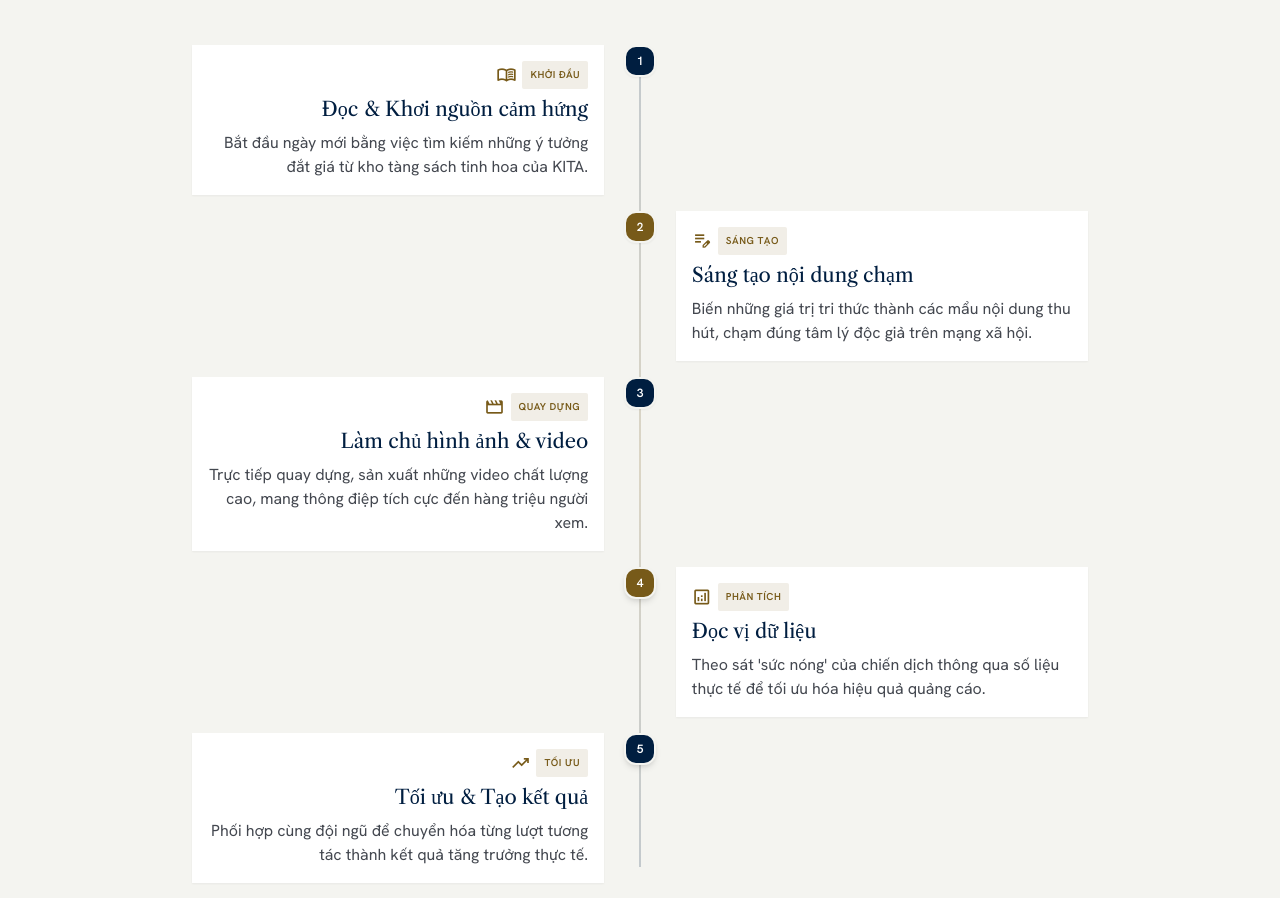
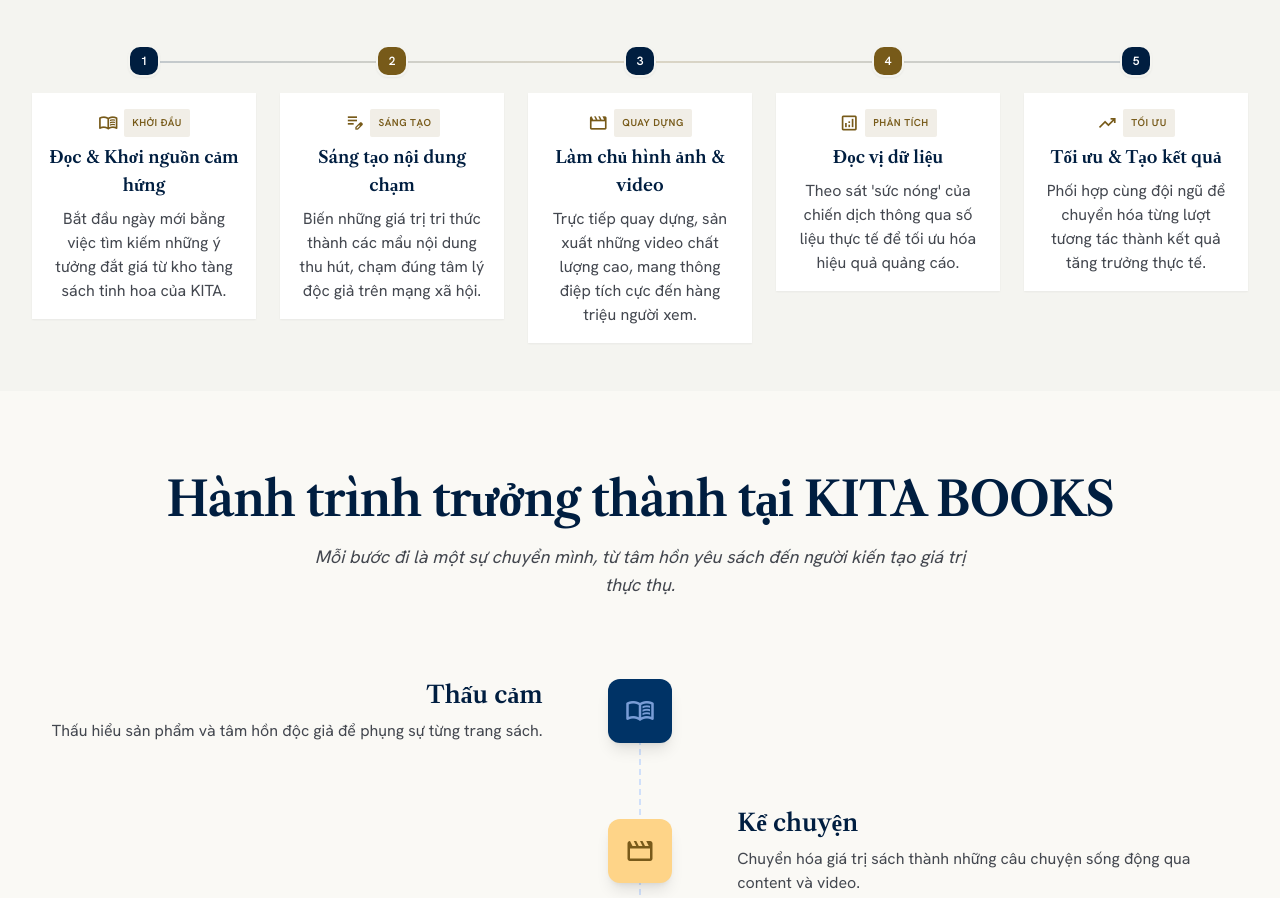
Before and after one commit to VicTran/kita-books-recruitment, a plain HTML site: page index.html in a window 1280 px wide. Shown: the part 3799-4697 px from the top of the page. Drawn offline with nearby package versions, Linux system fonts and the light colour scheme.

Commit message:
design: Implement responsive horizontal timeline layout on desktop

```diff
--- a/index.html
+++ b/index.html
@@ -387,141 +387,113 @@
           Kiến tạo các chiến dịch marketing đột phá, quản lý cộng đồng độc giả, và định hình phong cách sống qua từng
           ấn phẩm.
         </p>
-        <div class="relative mt-8 md:mt-12 max-w-4xl mx-auto text-left">
-          <!-- Timeline Track (Desktop: Center, Mobile: Left) -->
-          <div class="absolute left-4 md:left-1/2 top-4 bottom-4 w-0.5 bg-gradient-to-b from-primary/20 via-secondary/20 to-primary/20 -translate-x-1/2"></div>
+        <div class="relative mt-8 md:mt-12 max-w-7xl mx-auto text-left">
+          <!-- Horizontal Timeline Line (Desktop Only) -->
+          <div class="hidden md:block absolute top-[16px] left-[10%] right-[10%] h-0.5 bg-gradient-to-r from-primary/20 via-secondary/20 to-primary/20 -z-0"></div>
 
-          <div class="space-y-6 md:space-y-4 relative">
+          <!-- Vertical Timeline Line (Mobile Only) -->
+          <div class="absolute left-4 md:hidden top-4 bottom-4 w-0.5 bg-gradient-to-b from-primary/20 via-secondary/20 to-primary/20 -translate-x-1/2"></div>
+
+          <div class="grid grid-cols-1 md:grid-cols-5 gap-6 md:gap-4 lg:gap-6 relative">
             <!-- Step 1 -->
-            <div class="flex flex-col md:flex-row items-start md:justify-between w-full relative">
-              <!-- Marker (Center on Desktop, Left on Mobile) -->
-              <div class="absolute left-4 md:left-1/2 -translate-x-1/2 flex items-center justify-center z-10">
+            <div class="flex flex-row md:flex-col items-start md:items-center text-left md:text-center relative">
+              <div class="absolute left-4 md:static -translate-x-1/2 md:translate-x-0 flex items-center justify-center z-10 md:mb-4">
                 <div class="w-8 h-8 rounded-full bg-primary text-on-primary flex items-center justify-center font-bold shadow-sm border-2 border-[#f4f4f0] text-xs hover:scale-115 transition-transform duration-300">
                   1
                 </div>
               </div>
-
-              <!-- Card Content -->
-              <div class="w-full md:w-[46%] pl-10 md:pl-0 md:text-right flex flex-col items-start md:items-end">
+              <div class="w-full pl-10 md:pl-0">
                 <div class="bg-surface-container-lowest editorial-border p-4 shadow-sm hover:shadow-md transition-all duration-300 w-full hover:-translate-y-0.5">
-                  <div class="flex items-center gap-1.5 md:justify-end mb-1.5">
+                  <div class="flex items-center gap-1.5 justify-start md:justify-center mb-1.5">
                     <span class="material-symbols-outlined text-secondary text-xl">menu_book</span>
                     <span class="bg-secondary/10 text-secondary text-[10px] font-bold px-2 py-0.5 rounded uppercase tracking-wider">Khởi đầu</span>
                   </div>
-                  <h3 class="font-headline-sm text-lg md:text-xl text-primary mb-2">Đọc &amp; Khơi nguồn cảm hứng</h3>
+                  <h3 class="font-headline-sm text-lg md:text-[17px] text-primary mb-2 font-semibold">Đọc &amp; Khơi nguồn cảm hứng</h3>
                   <p class="text-sm md:text-body-md text-on-surface-variant leading-relaxed">
                     Bắt đầu ngày mới bằng việc tìm kiếm những ý tưởng đắt giá từ kho tàng sách tinh hoa của KITA.
                   </p>
                 </div>
               </div>
-
-              <!-- Empty spacer for desktop layout symmetry -->
-              <div class="hidden md:block w-[46%]"></div>
             </div>
-
             <!-- Step 2 -->
-            <div class="flex flex-col md:flex-row items-start md:justify-between w-full relative">
-              <!-- Marker -->
-              <div class="absolute left-4 md:left-1/2 -translate-x-1/2 flex items-center justify-center z-10">
+            <div class="flex flex-row md:flex-col items-start md:items-center text-left md:text-center relative">
+              <div class="absolute left-4 md:static -translate-x-1/2 md:translate-x-0 flex items-center justify-center z-10 md:mb-4">
                 <div class="w-8 h-8 rounded-full bg-secondary text-on-secondary flex items-center justify-center font-bold shadow-sm border-2 border-[#f4f4f0] text-xs hover:scale-115 transition-transform duration-300">
                   2
                 </div>
               </div>
-
-              <!-- Empty spacer for desktop layout symmetry -->
-              <div class="hidden md:block w-[46%]"></div>
-
-              <!-- Card Content -->
-              <div class="w-full md:w-[46%] pl-10 md:pl-0 text-left flex flex-col items-start">
+              <div class="w-full pl-10 md:pl-0">
                 <div class="bg-surface-container-lowest editorial-border p-4 shadow-sm hover:shadow-md transition-all duration-300 w-full hover:-translate-y-0.5">
-                  <div class="flex items-center gap-1.5 mb-1.5">
+                  <div class="flex items-center gap-1.5 justify-start md:justify-center mb-1.5">
                     <span class="material-symbols-outlined text-secondary text-xl">edit_note</span>
                     <span class="bg-secondary/10 text-secondary text-[10px] font-bold px-2 py-0.5 rounded uppercase tracking-wider">Sáng tạo</span>
                   </div>
-                  <h3 class="font-headline-sm text-lg md:text-xl text-primary mb-2">Sáng tạo nội dung chạm</h3>
+                  <h3 class="font-headline-sm text-lg md:text-[17px] text-primary mb-2 font-semibold">Sáng tạo nội dung chạm</h3>
                   <p class="text-sm md:text-body-md text-on-surface-variant leading-relaxed">
                     Biến những giá trị tri thức thành các mẩu nội dung thu hút, chạm đúng tâm lý độc giả trên mạng xã hội.
                   </p>
                 </div>
               </div>
             </div>
-
             <!-- Step 3 -->
-            <div class="flex flex-col md:flex-row items-start md:justify-between w-full relative">
-              <!-- Marker -->
-              <div class="absolute left-4 md:left-1/2 -translate-x-1/2 flex items-center justify-center z-10">
+            <div class="flex flex-row md:flex-col items-start md:items-center text-left md:text-center relative">
+              <div class="absolute left-4 md:static -translate-x-1/2 md:translate-x-0 flex items-center justify-center z-10 md:mb-4">
                 <div class="w-8 h-8 rounded-full bg-primary text-on-primary flex items-center justify-center font-bold shadow-sm border-2 border-[#f4f4f0] text-xs hover:scale-115 transition-transform duration-300">
                   3
                 </div>
               </div>
-
-              <!-- Card Content -->
-              <div class="w-full md:w-[46%] pl-10 md:pl-0 md:text-right flex flex-col items-start md:items-end">
+              <div class="w-full pl-10 md:pl-0">
                 <div class="bg-surface-container-lowest editorial-border p-4 shadow-sm hover:shadow-md transition-all duration-300 w-full hover:-translate-y-0.5">
-                  <div class="flex items-center gap-1.5 md:justify-end mb-1.5">
+                  <div class="flex items-center gap-1.5 justify-start md:justify-center mb-1.5">
                     <span class="material-symbols-outlined text-secondary text-xl">movie</span>
                     <span class="bg-secondary/10 text-secondary text-[10px] font-bold px-2 py-0.5 rounded uppercase tracking-wider">Quay dựng</span>
                   </div>
-                  <h3 class="font-headline-sm text-lg md:text-xl text-primary mb-2">Làm chủ hình ảnh &amp; video</h3>
+                  <h3 class="font-headline-sm text-lg md:text-[17px] text-primary mb-2 font-semibold">Làm chủ hình ảnh &amp; video</h3>
                   <p class="text-sm md:text-body-md text-on-surface-variant leading-relaxed">
                     Trực tiếp quay dựng, sản xuất những video chất lượng cao, mang thông điệp tích cực đến hàng triệu người xem.
                   </p>
                 </div>
               </div>
-
-              <div class="hidden md:block w-[46%]"></div>
             </div>
-
             <!-- Step 4 -->
-            <div class="flex flex-col md:flex-row items-start md:justify-between w-full relative">
-              <!-- Marker -->
-              <div class="absolute left-4 md:left-1/2 -translate-x-1/2 flex items-center justify-center z-10">
-                <div class="w-8 h-8 rounded-full bg-secondary text-on-secondary flex items-center justify-center font-bold shadow-md border-2 border-[#f4f4f0] text-xs hover:scale-115 transition-transform duration-300">
+            <div class="flex flex-row md:flex-col items-start md:items-center text-left md:text-center relative">
+              <div class="absolute left-4 md:static -translate-x-1/2 md:translate-x-0 flex items-center justify-center z-10 md:mb-4">
+                <div class="w-8 h-8 rounded-full bg-secondary text-on-secondary flex items-center justify-center font-bold shadow-sm border-2 border-[#f4f4f0] text-xs hover:scale-115 transition-transform duration-300">
                   4
                 </div>
               </div>
-
-              <div class="hidden md:block w-[46%]"></div>
-
-              <!-- Card Content -->
-              <div class="w-full md:w-[46%] pl-10 md:pl-0 text-left flex flex-col items-start">
+              <div class="w-full pl-10 md:pl-0">
                 <div class="bg-surface-container-lowest editorial-border p-4 shadow-sm hover:shadow-md transition-all duration-300 w-full hover:-translate-y-0.5">
-                  <div class="flex items-center gap-1.5 mb-1.5">
+                  <div class="flex items-center gap-1.5 justify-start md:justify-center mb-1.5">
                     <span class="material-symbols-outlined text-secondary text-xl">analytics</span>
                     <span class="bg-secondary/10 text-secondary text-[10px] font-bold px-2 py-0.5 rounded uppercase tracking-wider">Phân tích</span>
                   </div>
-                  <h3 class="font-headline-sm text-lg md:text-xl text-primary mb-2">Đọc vị dữ liệu</h3>
+                  <h3 class="font-headline-sm text-lg md:text-[17px] text-primary mb-2 font-semibold">Đọc vị dữ liệu</h3>
                   <p class="text-sm md:text-body-md text-on-surface-variant leading-relaxed">
                     Theo sát 'sức nóng' của chiến dịch thông qua số liệu thực tế để tối ưu hóa hiệu quả quảng cáo.
                   </p>
                 </div>
               </div>
             </div>
-
             <!-- Step 5 -->
-            <div class="flex flex-col md:flex-row items-start md:justify-between w-full relative">
-              <!-- Marker -->
-              <div class="absolute left-4 md:left-1/2 -translate-x-1/2 flex items-center justify-center z-10">
-                <div class="w-8 h-8 rounded-full bg-primary text-on-primary flex items-center justify-center font-bold shadow-md border-2 border-[#f4f4f0] text-xs hover:scale-115 transition-transform duration-300">
+            <div class="flex flex-row md:flex-col items-start md:items-center text-left md:text-center relative">
+              <div class="absolute left-4 md:static -translate-x-1/2 md:translate-x-0 flex items-center justify-center z-10 md:mb-4">
+                <div class="w-8 h-8 rounded-full bg-primary text-on-primary flex items-center justify-center font-bold shadow-sm border-2 border-[#f4f4f0] text-xs hover:scale-115 transition-transform duration-300">
                   5
                 </div>
               </div>
-
-              <!-- Card Content -->
-              <div class="w-full md:w-[46%] pl-10 md:pl-0 md:text-right flex flex-col items-start md:items-end">
+              <div class="w-full pl-10 md:pl-0">
                 <div class="bg-surface-container-lowest editorial-border p-4 shadow-sm hover:shadow-md transition-all duration-300 w-full hover:-translate-y-0.5">
-                  <div class="flex items-center gap-1.5 md:justify-end mb-1.5">
+                  <div class="flex items-center gap-1.5 justify-start md:justify-center mb-1.5">
                     <span class="material-symbols-outlined text-secondary text-xl">trending_up</span>
                     <span class="bg-secondary/10 text-secondary text-[10px] font-bold px-2 py-0.5 rounded uppercase tracking-wider">Tối ưu</span>
                   </div>
-                  <h3 class="font-headline-sm text-lg md:text-xl text-primary mb-2">Tối ưu &amp; Tạo kết quả</h3>
+                  <h3 class="font-headline-sm text-lg md:text-[17px] text-primary mb-2 font-semibold">Tối ưu &amp; Tạo kết quả</h3>
                   <p class="text-sm md:text-body-md text-on-surface-variant leading-relaxed">
                     Phối hợp cùng đội ngũ để chuyển hóa từng lượt tương tác thành kết quả tăng trưởng thực tế.
                   </p>
                 </div>
               </div>
-
-              <div class="hidden md:block w-[46%]"></div>
             </div>
           </div>
         </div>
```
